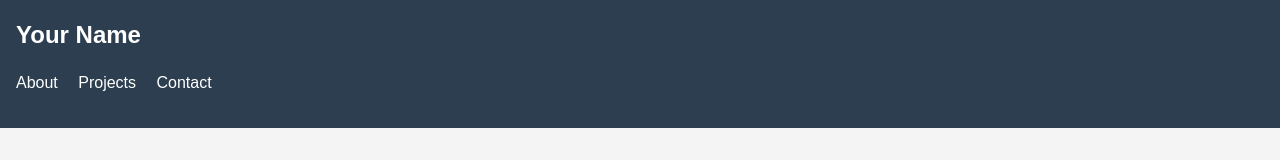
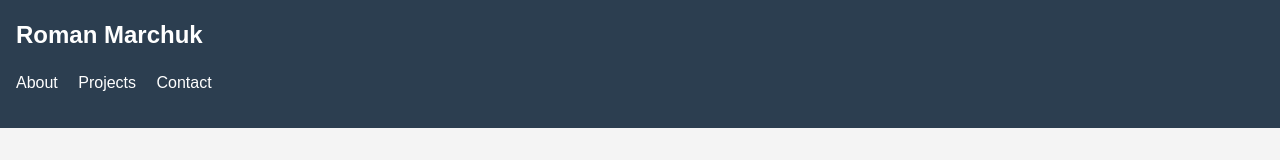
Before and after one commit to roman-marchuk/roman-marchuk.github.io, a plain HTML site: page index.html in a window 1280 px wide. Shown: the top 160 px of the page. Drawn offline with Linux system fonts and the light colour scheme.

Commit message:
Basis for the website

```diff
--- a/index.html
+++ b/index.html
@@ -3,13 +3,13 @@
 <head>
     <meta charset="UTF-8">
     <meta name="viewport" content="width=device-width, initial-scale=1.0">
-    <title>Your Name - Personal Website</title>
+    <title>Roman Marchuk</title>
     <link rel="stylesheet" href="styles/main.css">
     <link rel="stylesheet" href="styles/animations.css">
 </head>
 <body>
     <header>
-        <h1>Your Name</h1>
+        <h1>Roman Marchuk</h1>
         <nav>
             <ul>
                 <li><a href="#about">About</a></li>
```
